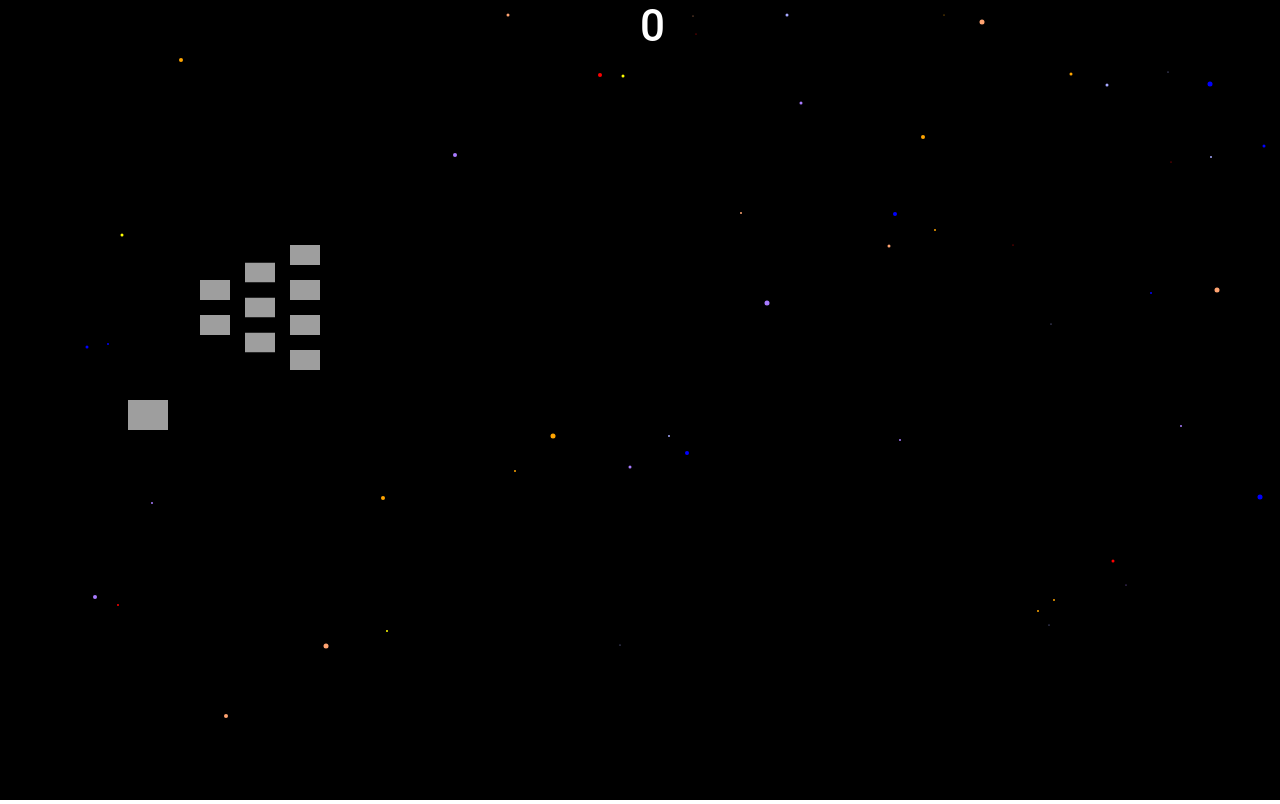
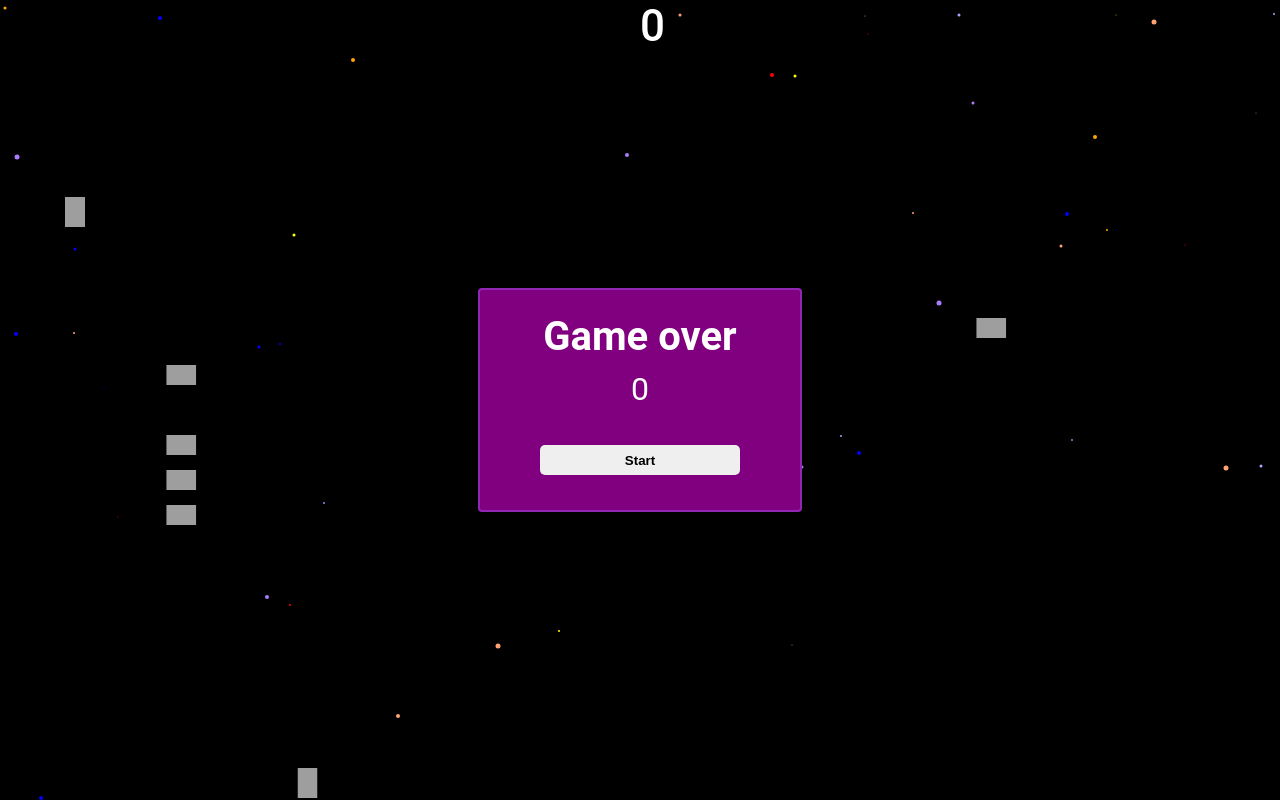
Before and after one commit to soneknikolaev/space-fight, a React (Create React App) app: page / in a window 1280 px wide. Built offline with nearby package versions, Linux system fonts and the light colour scheme; a web font is replaced by a local one.

Commit message:
feat: model

```diff
--- a/public/index.html
+++ b/public/index.html
@@ -29,6 +29,7 @@
   <body>
     <noscript>You need to enable JavaScript to run this app.</noscript>
     <div id="root"></div>
+    <div id="modal"></div>
     <!--
       This HTML file is a template.
       If you open it directly in the browser, you will see an empty page.
--- /dev/null
+++ b/src/Component/Modal/Modal.module.scss
@@ -0,0 +1,7 @@
+.container {
+  width: 100%;
+  height: 100%;
+  position: fixed;
+  top: 0;
+  display: flex;
+}
--- /dev/null
+++ b/src/Component/Modal/Modal.tsx
@@ -0,0 +1,10 @@
+import React, { useRef } from 'react';
+import ReactDOM from 'react-dom';
+
+import styles from './Modal.module.scss';
+
+export const Modal: React.FC = ({ children }) => {
+  const el = useRef(document.getElementById('modal'));
+  if (!el.current) return null;
+  return ReactDOM.createPortal(<div className={styles.container}>{children}</div>, el.current);
+};
--- /dev/null
+++ b/src/Component/Modal/index.ts
@@ -0,0 +1 @@
+export * from './Modal';
--- a/src/Game/Game.tsx
+++ b/src/Game/Game.tsx
@@ -3,6 +3,8 @@ import React from 'react';
 import { GameEngine } from './GameEngine';
 import initEntities from './Entities';
 import { DestroySystem, TouchSystem, EnemySystem, BulletSystem, StatusSystem } from './Systems';
+
+import { Result } from './Result';
 
 import styles from './Game.module.scss';
 
@@ -17,6 +19,7 @@ interface IState {
   size: Size;
   level: GameLevel;
   entities: IEntity[];
+  status: 'game-running' | 'game-over';
 }
 
 export class Game extends React.PureComponent<IProps, IState> {
@@ -32,6 +35,7 @@ export class Game extends React.PureComponent<IProps, IState> {
       size: getWindowSize(),
       level: 'EASY',
       entities: [],
+      status: 'game-running',
     };
   }
 
@@ -60,7 +64,7 @@ export class Game extends React.PureComponent<IProps, IState> {
   }
 
   render() {
-    const { entities, size, score } = this.state;
+    const { entities, size, score, status } = this.state;
     return (
       <div className={styles.container}>
         <GameEngine
@@ -72,6 +76,7 @@ export class Game extends React.PureComponent<IProps, IState> {
           onEvent={this.onEvent}
         />
         <div className={styles.score}>{score}</div>
+        {status === 'game-over' ? <Result score={score} start={this.start} /> : null}
       </div>
     );
   }
@@ -88,7 +93,7 @@ export class Game extends React.PureComponent<IProps, IState> {
     }
 
     if (event.type === 'game-over') {
-      this.ref.current?.stop();
+      this.onGameOver();
     }
   };
 
@@ -121,4 +126,24 @@ export class Game extends React.PureComponent<IProps, IState> {
       };
     });
   };
+
+  private start = () => {
+    this.setState(
+      ({ size }) => ({
+        entities: initEntities(size),
+        status: 'game-running',
+      }),
+      () => {
+        this.ref.current?.start();
+      }
+    );
+  };
+
+  private onGameOver = () => {
+    this.ref.current?.stop();
+
+    this.setState({
+      status: 'game-over',
+    });
+  };
 }
--- a/src/Game/GameEngine/Timer.ts
+++ b/src/Game/GameEngine/Timer.ts
@@ -20,7 +20,7 @@ export class Timer {
 
     if (!this.running) return;
 
-    if (this.loopId && nowTime - this.lastTick >= fps) {
+    if (nowTime - this.lastTick >= fps) {
       this.lastTick = performance.now();
       this.subscribers.forEach((cb) => cb());
     }
@@ -29,16 +29,16 @@ export class Timer {
   }
 
   start() {
-    if (!this.loopId) {
+    if (!this.running) {
       this.running = true;
       this.loop();
     }
   }
 
   stop() {
-    if (this.loopId) {
+    if (this.running) {
       this.running = false;
-      cancelAnimationFrame(this.loopId);
+      this.loopId && cancelAnimationFrame(this.loopId);
       this.loopId = null;
     }
   }
--- /dev/null
+++ b/src/Game/Result/Result.module.scss
@@ -0,0 +1,48 @@
+.container {
+  height: 200px;
+  width: 300px;
+  padding: 10px;
+  display: flex;
+  flex-direction: column;
+  align-items: center;
+  margin: auto;
+  background-color: #800080;
+  border-radius: 4px;
+  border: 2px solid #9027b3;
+
+  button {
+    border-radius: 5px;
+    width: 200px;
+    height: 30px;
+    margin: auto;
+    font-weight: 600;
+    cursor: pointer;
+
+    &,
+    &:active,
+    &:focus {
+      border: 0;
+      outline: none;
+    }
+  }
+}
+
+.title {
+  height: 60%;
+  display: flex;
+  flex-direction: column;
+  justify-content: center;
+  align-items: center;
+  color: #fff;
+
+  h4 {
+    font-size: 40px;
+    margin: 0;
+    font-weight: 600;
+  }
+
+  span {
+    padding-top: 10px;
+    font-size: 32px;
+  }
+}
--- /dev/null
+++ b/src/Game/Result/Result.tsx
@@ -0,0 +1,24 @@
+import React from 'react';
+
+import { Modal } from 'Component/Modal';
+
+import styles from './Result.module.scss';
+
+interface IProps {
+  score: number;
+  start: () => void;
+}
+
+export const Result: React.FC<IProps> = ({ score, start }) => {
+  return (
+    <Modal>
+      <div className={styles.container}>
+        <div className={styles.title}>
+          <h4>Game over</h4>
+          <span>{score}</span>
+        </div>
+        <button onClick={start}>Start</button>
+      </div>
+    </Modal>
+  );
+};
--- /dev/null
+++ b/src/Game/Result/index.ts
@@ -0,0 +1 @@
+export * from './Result';
--- a/src/Game/Systems/EnemySystem/level.ts
+++ b/src/Game/Systems/EnemySystem/level.ts
@@ -5,15 +5,15 @@ const LEVELS: {
 } = {
   EASY: {
     speed: 0.75,
-    procent: 0.25,
+    procent: 0.4,
   },
   MEDIUM: {
     speed: 1,
-    procent: 0.5,
+    procent: 0.6,
   },
   HARD: {
     speed: 1.25,
-    procent: 0.75,
+    procent: 0.8,
   },
   EXTREME: {
     speed: 1.5,
```
